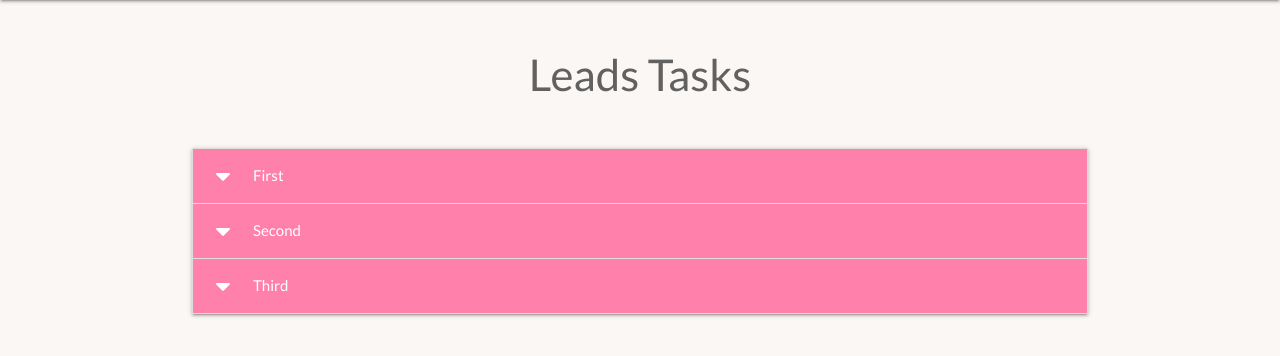
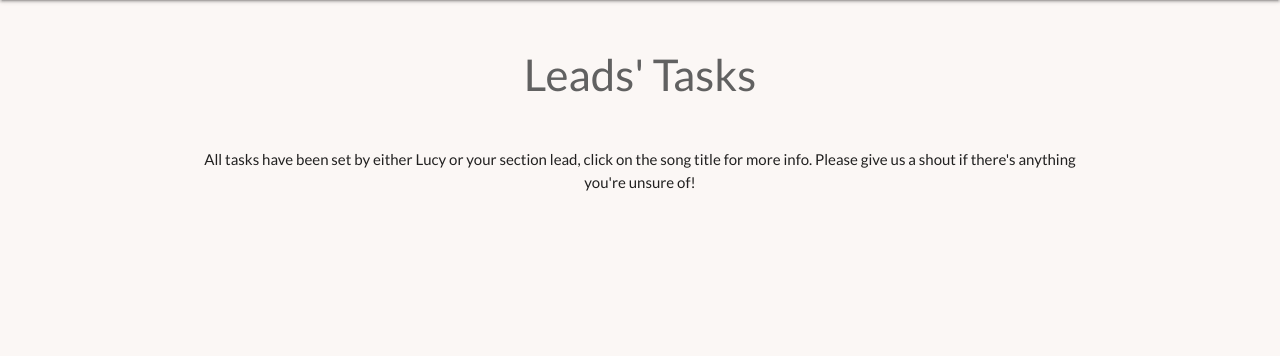
Before and after one commit to Rachel2308/MS3-belles-task-manager, a Flask app: page / in a window 1280 px wide. Shown: the part 64-420 px from the top of the page. Run offline with Flask 2, Linux system fonts and the light colour scheme; data that the repository does not hold is empty; some libraries are stand-ins or nearby versions.

Commit message:
Bind data from mongodb to cards in leads.html

```diff
--- a/app.py
+++ b/app.py
@@ -64,7 +64,7 @@ def login():
             if check_password_hash(
                 existing_user["password"], request.form.get("password")):
                     session["user"] = request.form.get("username").lower()
-                    flash("Welcome, {}".format(request.form.get("username")))
+                    flash("Welcome, {}".format(request.form.get("users")))
                     return render_template("homework.html")
             else:
                 # passwords do not match
--- a/static/css/style.css
+++ b/static/css/style.css
@@ -100,6 +100,22 @@ header a:hover {
 }
 
 
+/* Section task pages */
+
+.card {
+    margin-top: 20px;
+    height: 300px;
+
+}
+
+.task-title {
+    font-size: 20px !important;
+}
+
+.task-description {
+    font-size: 15px !important;
+}
+
 /* Media Queries */
 
 @media screen and (max-width: 1393px) {
--- a/templates/base.html
+++ b/templates/base.html
@@ -11,7 +11,6 @@
         type="text/css">
     <link rel="stylesheet" href="{{ url_for('static', filename='css/style.css') }}" type="text/css">
     <link rel="icon" type="image/png" href="static/image/belles-favicon.PNG" />
-    <link rel="preconnect" href="https://fonts.gstatic.com">
     <link rel="preconnect" href="https://fonts.gstatic.com">
     <link href="https://fonts.googleapis.com/css2?family=Lato:wght@400;700;900&family=Niconne&display=swap" rel="stylesheet">
     <link rel="stylesheet" href="https://cdnjs.cloudflare.com/ajax/libs/hover.css/2.3.1/css/hover-min.css"
--- a/templates/leads.html
+++ b/templates/leads.html
@@ -1,29 +1,30 @@
 {% extends "base.html" %}
 {% block content %}
 
-    <h3 class="center-align page-title">Leads Tasks</h3>
+<h3 class="center-align page-title">Leads' Tasks</h3>
+<div class="center-align">All tasks have been set by either Lucy or your section lead, click on the song title for more info. Please give us a shout if there's
+    anything you're unsure of!</div>
 
-  {% for homework in homework %}
-        {{ homework.section_name }}<br>
-        {{ homework.song_name }}<br>
-        {{ homework.task_description }}<br>
-        {{ homework.due_date }}<br>
 
+<div class="row">
+    {% for homework in homework %}
+    <div class="col s10 offset-s1 m6 l4">
+        <div class="card white-text pink accent-1">
+            <div class="card-title activator card-content center-align"><i class="fas fa-music"></i>
+                {{ homework.song_name }}<br>
+                Due Date: {{ homework.due_date }}
+            </div>
+            <div class="card-reveal">
+                <div class="card-title grey-text text-darken-4">{{ homework.song_name }}<i
+                        class="fas fa-times right"></i>
+                    <p class="task-title">{{ homework.task_title }}</p>
+                    <p class="task-description">{{ homework.task_description }}</p>
+                </div>
+            </div>
+        </div>
+    </div>
     {% endfor %}
+</div>
 
-    <ul class="collapsible">
-    <li>
-      <div class="collapsible-header white-text pink accent-1"><i class="fas fa-caret-down"></i>First</div>
-      <div class="collapsible-body"><span>Lorem ipsum dolor sit amet.</span></div>
-    </li>
-    <li>
-      <div class="collapsible-header white-text pink accent-1"><i class="fas fa-caret-down"></i>Second</div>
-      <div class="collapsible-body"><span>Lorem ipsum dolor sit amet.</span></div>
-    </li>
-    <li>
-      <div class="collapsible-header white-text pink accent-1"><i class="fas fa-caret-down"></i>Third</div>
-      <div class="collapsible-body"><span>Lorem ipsum dolor sit amet.</span></div>
-    </li>
-</ul>
 
 {% endblock %}
--- a/templates/register.html
+++ b/templates/register.html
@@ -6,7 +6,7 @@
 <div class="row">
     <form class="col s12 m10 offset-m1" method="POST" action="{{ url_for ('register') }}">
         <div class="card-panel registration-form">
-            <!-- Enter Name -->
+            <!-- Enter Username -->
             <div class="row">
                 <div class="input-field col s10 offset-s1">
                     <i class="fas fa-user prefix pink-text text-accent-1 text-shadow"></i>
```
